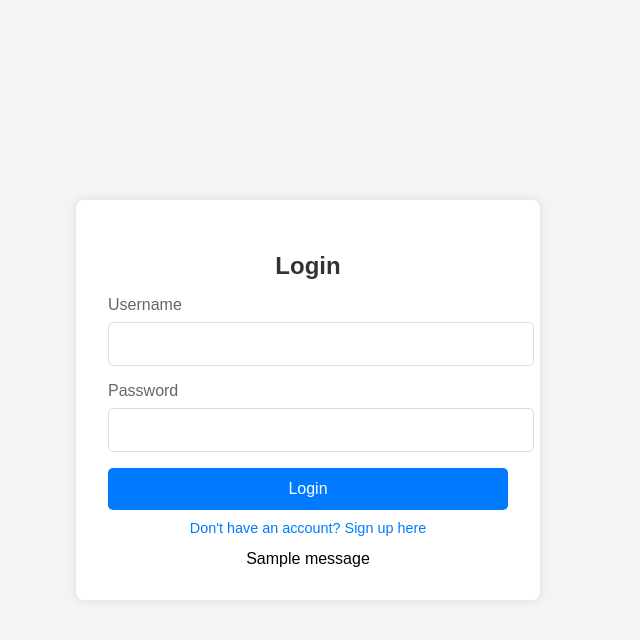
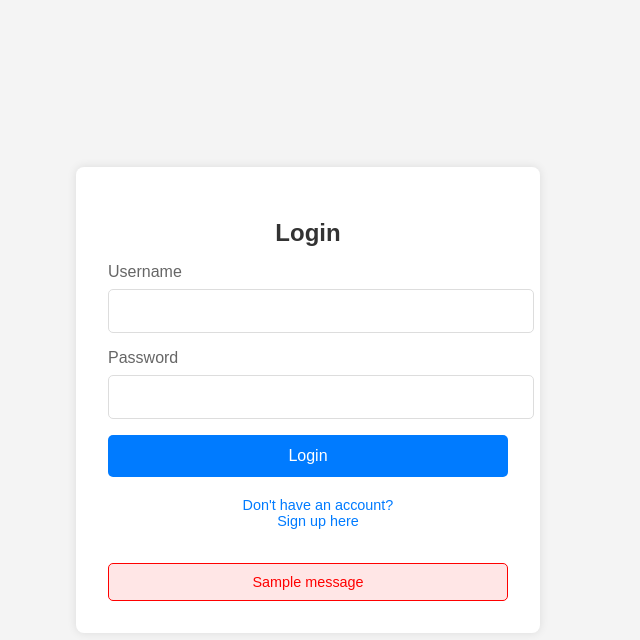
Before and after one commit to ajay-jayanth/budget-buddy, a Flask app: page / in a window 1280 px wide. Shown: the top 640 px of the page, without its empty margins (332-972 px from the left). Run offline with Flask 3, Linux system fonts and the light colour scheme; one stand-in notice (Sample message) is shown.

Commit message:
updated tasks for shalom

```diff
--- a/app.py
+++ b/app.py
@@ -86,7 +86,11 @@ def schedule_payments():
     session['payment_amount'] = compute_payment_amount(goal_date, payment_intervals)
     payment_date = datetime.datetime.now() + datetime.timedelta(days=payment_intervals)
     session['payment_date'] = payment_date.strftime('%m-%d-%Y')
+
+    # Add confirmation message
+    flash('Payment schedule created successfully!')
     return redirect(url_for('homepage'))
+
 
 if __name__ == '__main__':
     app.run(debug=True, host='localhost', port=3000, threaded=True)
--- a/static/login.css
+++ b/static/login.css
@@ -92,3 +92,33 @@ body, html {
 .signup-link a:hover {
     text-decoration: underline;
 }
+
+/* Error Message Styling */
+.error-message {
+    color: red;
+    background-color: #ffe6e6;
+    padding: 10px;
+    border: 1px solid red;
+    border-radius: 5px;
+    margin-top: 10px;
+    text-align: center;
+    font-size: 0.9em;
+}
+
+.signup-link {
+    display: inline-block;
+    padding: 10px;
+    text-align: center;
+    font-size: 0.9em;
+    width: 100%;
+}
+
+.signup-link a {
+    color: #007bff;
+    text-decoration: none;
+    display: block;
+}
+
+.signup-link a:hover {
+    text-decoration: underline;
+}
--- a/templates/login.html
+++ b/templates/login.html
@@ -26,9 +26,7 @@
 
         {% with messages = get_flashed_messages() %}
             {% if messages %}
-                <div class="flash-messages">
-                    <div class="flash-message">{{ messages[-1] }}</div>
-                </div>
+                <div class="error-message">{{ messages[-1] }}</div>
             {% endif %}
         {% endwith %}
     </div>
--- a/templates/payment_screen.html
+++ b/templates/payment_screen.html
@@ -19,6 +19,12 @@
             </div>
             <button type="submit" class="login-btn">Make Payment</button>
         </form>
+
+        {% with messages = get_flashed_messages() %}
+            {% if messages %}
+                <div class="error-message">{{ messages[-1] }}</div>
+            {% endif %}
+        {% endwith %}
     </div>
     <div class="taskbar">
         <div class="button-holder">
--- a/templates/signup.html
+++ b/templates/signup.html
@@ -28,6 +28,12 @@
             </div>
             <button type="submit" class="signup-btn">Sign Up</button>
         </form>
+
+        {% with messages = get_flashed_messages() %}
+            {% if messages %}
+                <div class="error-message">{{ messages[-1] }}</div>
+            {% endif %}
+        {% endwith %}
     </div>
 </body>
 </html>
--- a/util.py
+++ b/util.py
@@ -65,23 +65,46 @@ def signup_fn():
 
 def login_fn():
     if request.method == 'POST':
-        df = pd.read_csv('static/user_data.csv').set_index('username')
-        username = request.form['username']
-        password = request.form['password']
+        # Ensure the user data file exists
+        if not os.path.exists(USER_DATA_PATH):
+            flash("User data not found. Please sign up first.")
+            return redirect(url_for('signup'))
 
-        if username in df.index:
-            if df.loc[username, 'password'] == password:
-                session['username'] = username
-                session['bank_name'] = df.loc[username, 'bank_name']
-                session['account_number'] = df.loc[username, 'bank_account_number']
-                session['debt_amount'] = df.loc[username, 'debt_amount']
+        try:
+            # Load user data
+            df = pd.read_csv(USER_DATA_PATH).set_index('username')
+        except Exception as e:
+            flash("Error reading user data. Please contact support.")
+            print(f"Error: {e}")
+            return redirect(url_for('login'))
 
-                return redirect(url_for('homepage'))
+        # Get input from the login form
+        username = request.form['username'].strip()
+        password = request.form['password'].strip()
+
+        # Check for case-insensitive match
+        username_lower = username.lower()
+        matching_users = df.index.str.lower() == username_lower
+        if not matching_users.any():
+            flash('Invalid username or password')
+            return redirect(url_for('login'))
+
+        # Get the actual username and verify the password
+        actual_username = df.index[matching_users][0]
+        if df.loc[actual_username, 'password'] == password:
+            # Set session variables
+            session['username'] = actual_username
+            session['bank_name'] = df.loc[actual_username, 'bank_name']
+            session['account_number'] = df.loc[actual_username, 'bank_account_number']
+            session['debt_amount'] = df.loc[actual_username, 'debt_amount']
+
+            return redirect(url_for('homepage'))
 
         flash('Invalid username or password')
         return redirect(url_for('login'))
     else:
         return render_template('login.html')
+
 
 def make_payment_fn():
     if request.method == 'POST':
```
Also changed, not shown: static/homepage.css (+11 -0 lines), static/signup.css (+12 -0 lines), templates/homepage.html (+7 -0 lines), templates/schedule_payments_screen.html (+5 -6 lines).
